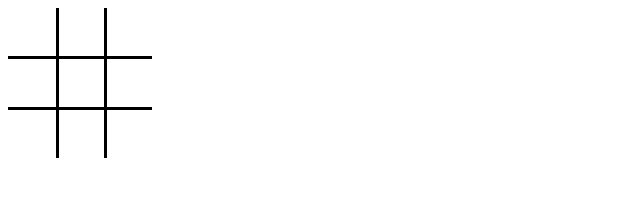
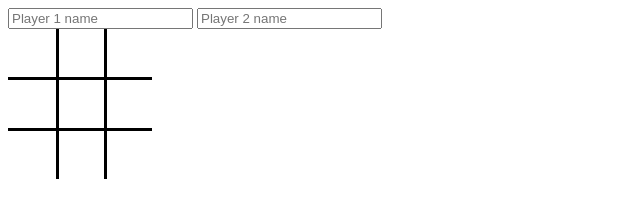
Before and after one commit to GSaucedoA/tic-tac-toe, a plain HTML site: page index.html in a window 1280 px wide. Shown: the whole page, without its empty margins (0-640 px from the left). Drawn offline with Linux system fonts and the light colour scheme.

Commit message:
Input text added for players name

```diff
--- a/index.html
+++ b/index.html
@@ -9,6 +9,10 @@
   </head>
   <body>
     <main>
+      <section class="player__settings">
+        <input type="text" name="" id="player1" placeholder="Player 1 name" />
+        <input type="text" name="" id="player2" placeholder="Player 2 name" />
+      </section>
       <section id="board" class="board">
         <span class="board__item" data-pos="0">x</span>
         <span class="board__item" data-pos="1">x</span>
```
